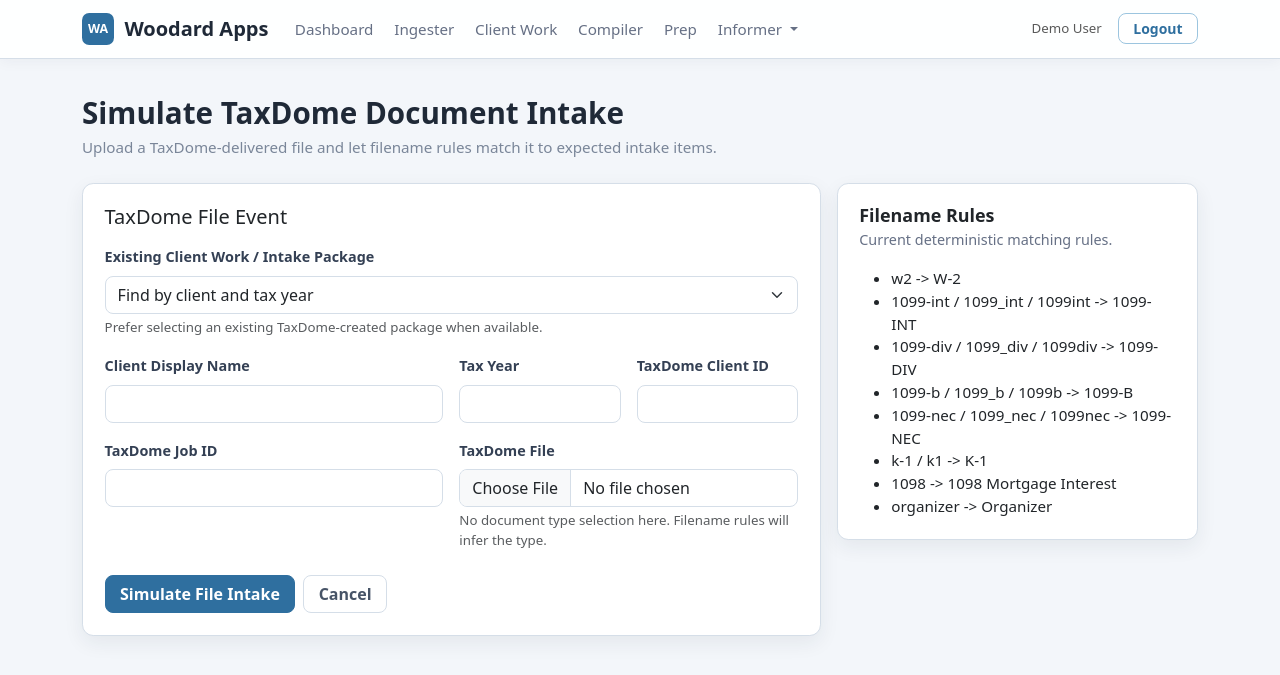
After one commit to mrdavidwoodard/woodard-apps, a Flask app: page /integrations/taxdome/upload-document in a window 1280 px wide. The commit adds this page. Shown: the top 675 px of the page. Run offline with Flask 3, Linux system fonts and the light colour scheme; a user stored in the database is signed in; data that the repository does not hold is empty.

Commit message:
step 19 taxdome file intake sumulation

```diff
--- a/app/models.py
+++ b/app/models.py
@@ -224,6 +224,10 @@
     tax_return_id = db.Column(db.Integer, db.ForeignKey("tax_returns.id"), nullable=False, index=True)
     client_id = db.Column(db.Integer, db.ForeignKey("clients.id"), nullable=False, index=True)
     source = db.Column(db.String(80), nullable=False)
+    source_system = db.Column(db.String(50), nullable=True)
+    source_file_name = db.Column(db.String(255), nullable=True)
+    detected_document_type = db.Column(db.String(80), nullable=True)
+    matching_method = db.Column(db.String(80), nullable=True)
     file_name = db.Column(db.String(255), nullable=False)
     original_file_name = db.Column(db.String(255), nullable=True)
     stored_file_path = db.Column(db.String(1024), nullable=True)
--- a/app/routes/ingester.py
+++ b/app/routes/ingester.py
@@ -12,12 +12,26 @@
     is_organizer_document,
     match_uploaded_document_to_requirement,
     recalculate_package_readiness,
+    requirement_display_name,
 )
 from app.services import sharepoint
 
 ingester_bp = Blueprint("ingester", __name__, url_prefix="/ingester")
 logger = logging.getLogger(__name__)
 ALLOWED_EXTENSIONS = {"pdf", "png", "jpg", "jpeg"}
+
+OTHER_DOCUMENT_TYPE_OPTIONS = [
+    ("organizer", "Organizer"),
+    ("w2", "W-2"),
+    ("1099_int", "1099-INT"),
+    ("1099_div", "1099-DIV"),
+    ("1099_b", "1099-B"),
+    ("1099_nec", "1099-NEC"),
+    ("1098", "1098 Mortgage Interest"),
+    ("k1", "K-1"),
+    ("source_document", "Source Document"),
+    ("other", "Other / Unmatched"),
+]
 
 
 def allowed_file(filename):
@@ -48,9 +62,91 @@
     return destination, relative_path.as_posix()
 
 
+def build_package_upload_context(package):
+    if not package:
+        return None
+
+    section_summaries = []
+    missing_items = []
+    received_items = []
+
+    for requirement in package.package_document_requirements.all():
+        if not requirement.section:
+            continue
+        item = {
+            "id": requirement.id,
+            "document_type": requirement.document_type,
+            "label": requirement.name or requirement.display_name or requirement_display_name(requirement.document_type),
+            "section": requirement.section.name,
+            "is_received": requirement.is_received,
+            "is_required": requirement.is_required,
+            "is_expected_this_year": requirement.is_expected_this_year,
+        }
+        if requirement.is_expected_this_year and requirement.is_required and not requirement.is_received:
+            missing_items.append(item)
+        elif requirement.is_expected_this_year and requirement.is_received:
+            received_items.append(item)
+
+    sections_by_id = {
+        requirement.section.id: requirement.section
+        for requirement in package.package_document_requirements.all()
+        if requirement.section
+    }
+    for section in sorted(
+        sections_by_id.values(),
+        key=lambda section: (section.display_order, section.name),
+    ):
+        requirements = [
+            requirement
+            for requirement in package.package_document_requirements.filter_by(section_id=section.id).all()
+            if requirement.is_expected_this_year
+        ]
+        if requirements:
+            section_summaries.append({"section": section, "requirements": requirements})
+
+    missing_types = {item["document_type"] for item in missing_items}
+    other_options = [
+        {"value": value, "label": label}
+        for value, label in OTHER_DOCUMENT_TYPE_OPTIONS
+        if value not in missing_types
+    ]
+
+    return {
+        "package": package,
+        "missing_items": missing_items,
+        "received_items": received_items,
+        "section_summaries": section_summaries,
+        "missing_type_options": [
+            {"value": item["document_type"], "label": item["label"], "section": item["section"]}
+            for item in missing_items
+        ],
+        "other_type_options": other_options,
+    }
+
+
+def render_upload_form(form_data=None, package=None):
+    return render_template(
+        "ingester/upload.html",
+        form_data=form_data,
+        upload_context=build_package_upload_context(package),
+        other_document_type_options=[
+            {"value": value, "label": label}
+            for value, label in OTHER_DOCUMENT_TYPE_OPTIONS
+        ],
+    )
+
+
 @ingester_bp.route("/upload", methods=["GET", "POST"])
 @login_required
 def upload():
+    package_id = request.values.get("package_id")
+    package_context = None
+    if package_id:
+        try:
+            package_context = db.session.get(TaxReturn, int(package_id))
+        except ValueError:
+            package_context = None
+
     if request.method == "POST":
         client_name = request.form.get("client_display_name", "").strip()
         client_type = request.form.get("client_type", "").strip()
@@ -61,18 +157,33 @@
         uploaded_file = request.files.get("document")
         form_data = request.form.to_dict()
 
+        if package_context:
+            client_name = package_context.client.display_name
+            client_type = package_context.client.client_type
+            tax_year = str(package_context.tax_year)
+            work_type = package_context.work_type or package_context.return_type
+            form_data.update(
+                {
+                    "package_id": str(package_context.id),
+                    "client_display_name": client_name,
+                    "client_type": client_type,
+                    "tax_year": tax_year,
+                    "work_type": work_type,
+                }
+            )
+
         required_values = [client_name, client_type, tax_year, work_type, document_type, source]
         if not all(required_values):
             flash("Client, intake package, and document details are required.", "danger")
-            return render_template("ingester/upload.html", form_data=form_data)
+            return render_upload_form(form_data=form_data, package=package_context)
 
         if not uploaded_file or not uploaded_file.filename:
             flash("Please choose a tax document to upload.", "danger")
-            return render_template("ingester/upload.html", form_data=form_data)
+            return render_upload_form(form_data=form_data, package=package_context)
 
         if not allowed_file(uploaded_file.filename):
             flash("Unsupported file type. Please upload a PDF, PNG, JPG, or JPEG file.", "danger")
-            return render_template("ingester/upload.html", form_data=form_data)
+            return render_upload_form(form_data=form_data, package=package_context)
 
         if is_organizer_document(document_type, uploaded_file.filename):
             document_type = "organizer"
@@ -82,41 +193,45 @@
             tax_year_int = int(tax_year)
         except ValueError:
             flash("Tax year must be a valid number.", "danger")
-            return render_template("ingester/upload.html", form_data=form_data)
+            return render_upload_form(form_data=form_data, package=package_context)
 
         if tax_year_int < 1900 or tax_year_int > 2200:
             flash("Tax year must be between 1900 and 2200.", "danger")
-            return render_template("ingester/upload.html", form_data=form_data)
+            return render_upload_form(form_data=form_data, package=package_context)
 
         stored_file_path = None
 
-        client = Client.query.filter(Client.display_name.ilike(client_name)).first()
-        if not client:
-            client = Client(display_name=client_name, client_type=client_type)
-            db.session.add(client)
-            db.session.flush()
+        if package_context:
+            tax_return = package_context
+            client = tax_return.client
         else:
-            client.client_type = client_type
+            client = Client.query.filter(Client.display_name.ilike(client_name)).first()
+            if not client:
+                client = Client(display_name=client_name, client_type=client_type)
+                db.session.add(client)
+                db.session.flush()
+            else:
+                client.client_type = client_type
 
-        tax_return = TaxReturn.query.filter_by(
-            client=client,
-            tax_year=tax_year_int,
-            return_type=work_type,
-        ).first()
-        if not tax_return:
-            tax_return = TaxReturn(
+            tax_return = TaxReturn.query.filter_by(
                 client=client,
                 tax_year=tax_year_int,
                 return_type=work_type,
-                work_type=work_type,
-                status="new",
-                assigned_user=current_user,
-            )
-            db.session.add(tax_return)
-            db.session.flush()
-            initialize_requirements_for_package(tax_return)
-        elif not tax_return.work_type:
-            tax_return.work_type = work_type
+            ).first()
+            if not tax_return:
+                tax_return = TaxReturn(
+                    client=client,
+                    tax_year=tax_year_int,
+                    return_type=work_type,
+                    work_type=work_type,
+                    status="new",
+                    assigned_user=current_user,
+                )
+                db.session.add(tax_return)
+                db.session.flush()
+                initialize_requirements_for_package(tax_return)
+            elif not tax_return.work_type:
+                tax_return.work_type = work_type
         try:
             destination, stored_file_path = get_upload_destination(client.display_name, tax_year_int, uploaded_file.filename)
             uploaded_file.save(destination)
@@ -129,6 +244,8 @@
                 tax_return=tax_return,
                 client=client,
                 source=source,
+                source_system="internal",
+                source_file_name=uploaded_file.filename,
                 file_name=destination.name,
                 original_file_name=uploaded_file.filename,
                 stored_file_path=stored_file_path,
@@ -174,7 +291,7 @@
                     saved_path.unlink()
             logger.exception("Failed to save ingester upload.")
             flash("The upload could not be saved. Please try again.", "danger")
-            return render_template("ingester/upload.html", form_data=form_data)
+            return render_upload_form(form_data=form_data, package=package_context)
 
         logger.info("Ingester upload saved: client_id=%s tax_return_id=%s document_id=%s", client.id, tax_return.id, document.id)
         if match_result["is_organizer"] and match_result["matched"]:
@@ -188,4 +305,16 @@
             flash("Document uploaded but no expected item match was found.", "info")
         return redirect(url_for("packages.detail", package_id=tax_return.id))
 
-    return render_template("ingester/upload.html")
+    if package_context:
+        form_data = {
+            "package_id": package_context.id,
+            "client_display_name": package_context.client.display_name,
+            "client_type": package_context.client.client_type,
+            "tax_year": package_context.tax_year,
+            "work_type": package_context.work_type or package_context.return_type,
+            "source": "manual_upload",
+            "document_type": "",
+        }
+        return render_upload_form(form_data=form_data, package=package_context)
+
+    return render_upload_form()
--- a/app/routes/integrations.py
+++ b/app/routes/integrations.py
@@ -1,11 +1,23 @@
-from flask import Blueprint, flash, redirect, render_template, request, url_for
+import logging
+from pathlib import Path
+
+from flask import Blueprint, current_app, flash, redirect, render_template, request, url_for
 from flask_login import login_required
+from werkzeug.utils import secure_filename
 
 from app import db
-from app.models import User
-from app.services.taxdome import apply_taxdome_organizer_request_event
+from app.models import Client, Document, TaxReturn, User
+from app.routes.ingester import allowed_file, get_upload_destination
+from app.services import sharepoint
+from app.services.package_readiness import (
+    detect_document_type_from_filename,
+    match_uploaded_document_to_requirement,
+    recalculate_package_readiness,
+)
+from app.services.taxdome import apply_taxdome_organizer_request_event, find_or_create_client
 
 integrations_bp = Blueprint("integrations", __name__, url_prefix="/integrations")
+logger = logging.getLogger(__name__)
 
 
 @integrations_bp.route("/taxdome/organizer-request", methods=["GET", "POST"])
@@ -60,3 +72,135 @@
         return redirect(url_for("packages.detail", package_id=result["client_work"].id))
 
     return render_template("integrations/taxdome_organizer_request.html", users=users)
+
+
+@integrations_bp.route("/taxdome/upload-document", methods=["GET", "POST"])
+@login_required
+def taxdome_upload_document():
+    packages = (
+        TaxReturn.query.join(TaxReturn.client)
+        .filter(TaxReturn.source_system == "taxdome")
+        .order_by(TaxReturn.tax_year.desc(), Client.display_name.asc())
+        .all()
+    )
+
+    if request.method == "POST":
+        form_data = request.form.to_dict()
+        uploaded_file = request.files.get("document")
+        package_id = form_data.get("package_id")
+        client_display_name = form_data.get("client_display_name", "").strip()
+        tax_year = form_data.get("tax_year", "").strip()
+        taxdome_client_id = (form_data.get("taxdome_client_id") or "").strip() or None
+        taxdome_job_id = (form_data.get("taxdome_job_id") or "").strip() or None
+
+        if not uploaded_file or not uploaded_file.filename:
+            flash("Please choose a file to simulate TaxDome document intake.", "danger")
+            return render_template("integrations/taxdome_upload_document.html", packages=packages, form_data=form_data)
+
+        if not allowed_file(uploaded_file.filename):
+            flash("Unsupported file type. Please upload a PDF, PNG, JPG, or JPEG file.", "danger")
+            return render_template("integrations/taxdome_upload_document.html", packages=packages, form_data=form_data)
+
+        package = None
+        if package_id:
+            try:
+                package = db.session.get(TaxReturn, int(package_id))
+            except ValueError:
+                package = None
+        else:
+            if not client_display_name or not tax_year:
+                flash("Choose an Intake Package or provide client display name and tax year.", "danger")
+                return render_template("integrations/taxdome_upload_document.html", packages=packages, form_data=form_data)
+            try:
+                tax_year_int = int(tax_year)
+            except ValueError:
+                flash("Tax year must be a valid number.", "danger")
+                return render_template("integrations/taxdome_upload_document.html", packages=packages, form_data=form_data)
+
+            client, _created = find_or_create_client(client_display_name, "individual", taxdome_client_id)
+            package = (
+                TaxReturn.query.filter_by(client_id=client.id, tax_year=tax_year_int)
+                .order_by(TaxReturn.created_at.desc())
+                .first()
+            )
+
+        if not package:
+            flash("No matching TaxDome-created Client Work / Intake Package was found.", "danger")
+            return render_template("integrations/taxdome_upload_document.html", packages=packages, form_data=form_data)
+
+        stored_file_path = None
+        try:
+            destination, stored_file_path = get_upload_destination(
+                package.client.display_name,
+                package.tax_year,
+                secure_filename(uploaded_file.filename),
+            )
+            uploaded_file.save(destination)
+            detected_type = detect_document_type_from_filename(uploaded_file.filename)
+            document_type = detected_type or "source_document"
+
+            document = Document(
+                tax_return=package,
+                client=package.client,
+                source="taxdome",
+                source_system="taxdome",
+                source_file_name=uploaded_file.filename,
+                detected_document_type=detected_type,
+                matching_method="filename_rule" if detected_type else "unmatched",
+                file_name=destination.name,
+                original_file_name=uploaded_file.filename,
+                stored_file_path=stored_file_path,
+                original_file_type=destination.suffix.lstrip(".").lower(),
+                file_size_bytes=destination.stat().st_size,
+                document_type=document_type,
+                status="uploaded",
+            )
+
+            try:
+                upload_result = sharepoint.upload_intake_document(
+                    destination,
+                    package.client.display_name,
+                    package.tax_year,
+                    destination.name,
+                )
+            except Exception as exc:
+                upload_result = {"ok": False, "error": str(exc)}
+
+            document.sharepoint_folder_path = upload_result.get("folder_path")
+            if upload_result.get("ok"):
+                document.sharepoint_file_url = upload_result.get("web_url")
+                document.sharepoint_item_id = upload_result.get("item_id")
+                document.sharepoint_drive_id = upload_result.get("drive_id")
+                document.sharepoint_upload_status = "mock_uploaded" if upload_result.get("mode") == "mock" else "uploaded"
+            else:
+                document.sharepoint_upload_status = "failed"
+                logger.warning("SharePoint upload failed for TaxDome simulation file %s: %s", destination.name, upload_result.get("error"))
+                flash("Document saved locally, but SharePoint upload failed.", "warning")
+
+            db.session.add(document)
+            db.session.flush()
+            if taxdome_job_id:
+                package.taxdome_job_id = taxdome_job_id
+
+            match_result = match_uploaded_document_to_requirement(package, document)
+            document.matching_method = "filename_rule" if match_result["matched"] and detected_type else "unmatched"
+            recalculate_package_readiness(package)
+            db.session.commit()
+        except Exception:
+            db.session.rollback()
+            if stored_file_path:
+                saved_path = Path(current_app.config["UPLOAD_FOLDER"]) / stored_file_path
+                if saved_path.exists():
+                    saved_path.unlink()
+            logger.exception("Failed to save simulated TaxDome document upload.")
+            flash("The TaxDome document simulation could not be saved. Please try again.", "danger")
+            return render_template("integrations/taxdome_upload_document.html", packages=packages, form_data=form_data)
+
+        if match_result["matched"]:
+            requirement_name = match_result["requirement"].name or match_result["requirement"].display_name
+            flash(f"Document automatically matched to expected item: {requirement_name}.", "success")
+        else:
+            flash("Document uploaded but could not be automatically matched.", "info")
+        return redirect(url_for("packages.detail", package_id=package.id))
+
+    return render_template("integrations/taxdome_upload_document.html", packages=packages)
--- a/app/services/package_readiness.py
+++ b/app/services/package_readiness.py
@@ -64,9 +64,11 @@
     ("1099_int", ("1099-int", "1099_int", "1099int", "interest")),
     ("1099_div", ("1099-div", "1099_div", "1099div", "dividend")),
     ("1099_b", ("1099-b", "1099_b", "1099b", "brokerage")),
+    ("1099_nec", ("1099-nec", "1099_nec", "1099nec", "nec")),
     ("w2", ("w-2", "w2")),
     ("k1", ("k-1", "k_1", "k1")),
     ("1098", ("1098", "mortgage")),
+    ("organizer", ("organizer",)),
 ]
 
 
@@ -80,6 +82,10 @@
         if any(hint in normalized_filename for hint in hints):
             return document_type
     return None
+
+
+def detect_document_type_from_filename(filename):
+    return infer_document_type_from_filename(filename)
 
 
 def is_organizer_document(document_type, filename=None):
--- a/app/templates/documents/detail.html
+++ b/app/templates/documents/detail.html
@@ -20,6 +20,12 @@
             <dd class="col-sm-8">{{ document.document_type }}</dd>
             <dt class="col-sm-4">Document Status</dt>
             <dd class="col-sm-8">{{ ui.status_badge(document.status) }}</dd>
+            <dt class="col-sm-4">Source System</dt>
+            <dd class="col-sm-8">{{ (document.source_system or document.source or "internal").replace("_", " ").title() }}</dd>
+            <dt class="col-sm-4">Detected Type</dt>
+            <dd class="col-sm-8">{{ document.detected_document_type or "Not detected" }}</dd>
+            <dt class="col-sm-4">Matching Method</dt>
+            <dd class="col-sm-8">{{ (document.matching_method or "manual").replace("_", " ").title() }}</dd>
             <dt class="col-sm-4">Source</dt>
             <dd class="col-sm-8">{{ document.source }}</dd>
             <dt class="col-sm-4">Uploaded</dt>
--- /dev/null
+++ b/app/templates/integrations/taxdome_upload_document.html
@@ -0,0 +1,77 @@
+{% extends "base.html" %}
+{% import "_components.html" as ui %}
+
+{% block title %}Simulate TaxDome Document Intake | Woodard Apps{% endblock %}
+
+{% block content %}
+{{ ui.page_header("Simulate TaxDome Document Intake", "Upload a TaxDome-delivered file and let filename rules match it to expected intake items.") }}
+
+<div class="row g-3">
+  <div class="col-12 col-xl-8">
+    <form method="post" enctype="multipart/form-data" class="card">
+      <div class="card-body">
+        <h2 class="h5 mb-3">TaxDome File Event</h2>
+        <div class="row g-3">
+          <div class="col-12">
+            <label class="form-label" for="package_id">Existing Client Work / Intake Package</label>
+            {% set selected_package_id = form_data.package_id if form_data else '' %}
+            <select class="form-select" id="package_id" name="package_id">
+              <option value="">Find by client and tax year</option>
+              {% for package in packages %}
+                <option value="{{ package.id }}" {% if selected_package_id|string == package.id|string %}selected{% endif %}>
+                  {{ package.client.display_name }} - {{ package.tax_year }} - {{ package.work_type or package.return_type }}
+                </option>
+              {% endfor %}
+            </select>
+            <div class="form-text">Prefer selecting an existing TaxDome-created package when available.</div>
+          </div>
+          <div class="col-12 col-md-6">
+            <label class="form-label" for="client_display_name">Client Display Name</label>
+            <input class="form-control" id="client_display_name" name="client_display_name" type="text" value="{{ form_data.client_display_name if form_data else '' }}">
+          </div>
+          <div class="col-12 col-md-3">
+            <label class="form-label" for="tax_year">Tax Year</label>
+            <input class="form-control" id="tax_year" name="tax_year" type="number" min="1900" max="2200" value="{{ form_data.tax_year if form_data else '' }}">
+          </div>
+          <div class="col-12 col-md-3">
+            <label class="form-label" for="taxdome_client_id">TaxDome Client ID</label>
+            <input class="form-control" id="taxdome_client_id" name="taxdome_client_id" type="text" value="{{ form_data.taxdome_client_id if form_data else '' }}">
+          </div>
+          <div class="col-12 col-md-6">
+            <label class="form-label" for="taxdome_job_id">TaxDome Job ID</label>
+            <input class="form-control" id="taxdome_job_id" name="taxdome_job_id" type="text" value="{{ form_data.taxdome_job_id if form_data else '' }}">
+          </div>
+          <div class="col-12 col-md-6">
+            <label class="form-label" for="document">TaxDome File</label>
+            <input class="form-control" id="document" name="document" type="file" accept=".pdf,.png,.jpg,.jpeg" required>
+            <div class="form-text">No document type selection here. Filename rules will infer the type.</div>
+          </div>
+        </div>
+
+        <div class="mt-4 d-flex gap-2">
+          <button class="btn btn-primary" type="submit">Simulate File Intake</button>
+          <a class="btn btn-outline-secondary" href="{{ url_for('dashboard.dashboard') }}">Cancel</a>
+        </div>
+      </div>
+    </form>
+  </div>
+
+  <div class="col-12 col-xl-4">
+    <div class="card">
+      <div class="card-body">
+        {{ ui.section_title("Filename Rules", "Current deterministic matching rules.") }}
+        <ul class="mb-0 mt-3">
+          <li>w2 -> W-2</li>
+          <li>1099-int / 1099_int / 1099int -> 1099-INT</li>
+          <li>1099-div / 1099_div / 1099div -> 1099-DIV</li>
+          <li>1099-b / 1099_b / 1099b -> 1099-B</li>
+          <li>1099-nec / 1099_nec / 1099nec -> 1099-NEC</li>
+          <li>k-1 / k1 -> K-1</li>
+          <li>1098 -> 1098 Mortgage Interest</li>
+          <li>organizer -> Organizer</li>
+        </ul>
+      </div>
+    </div>
+  </div>
+</div>
+{% endblock %}
```
Also changed, not shown: app/templates/dashboard.html (+8 -3 lines), app/templates/ingester/upload.html (+75 -12 lines), app/templates/returns/detail.html (+10 -1 lines), migrations/versions/e2f3a4b5c6d7_add_document_source_matching_metadata.py (added, +56 -0 lines).
